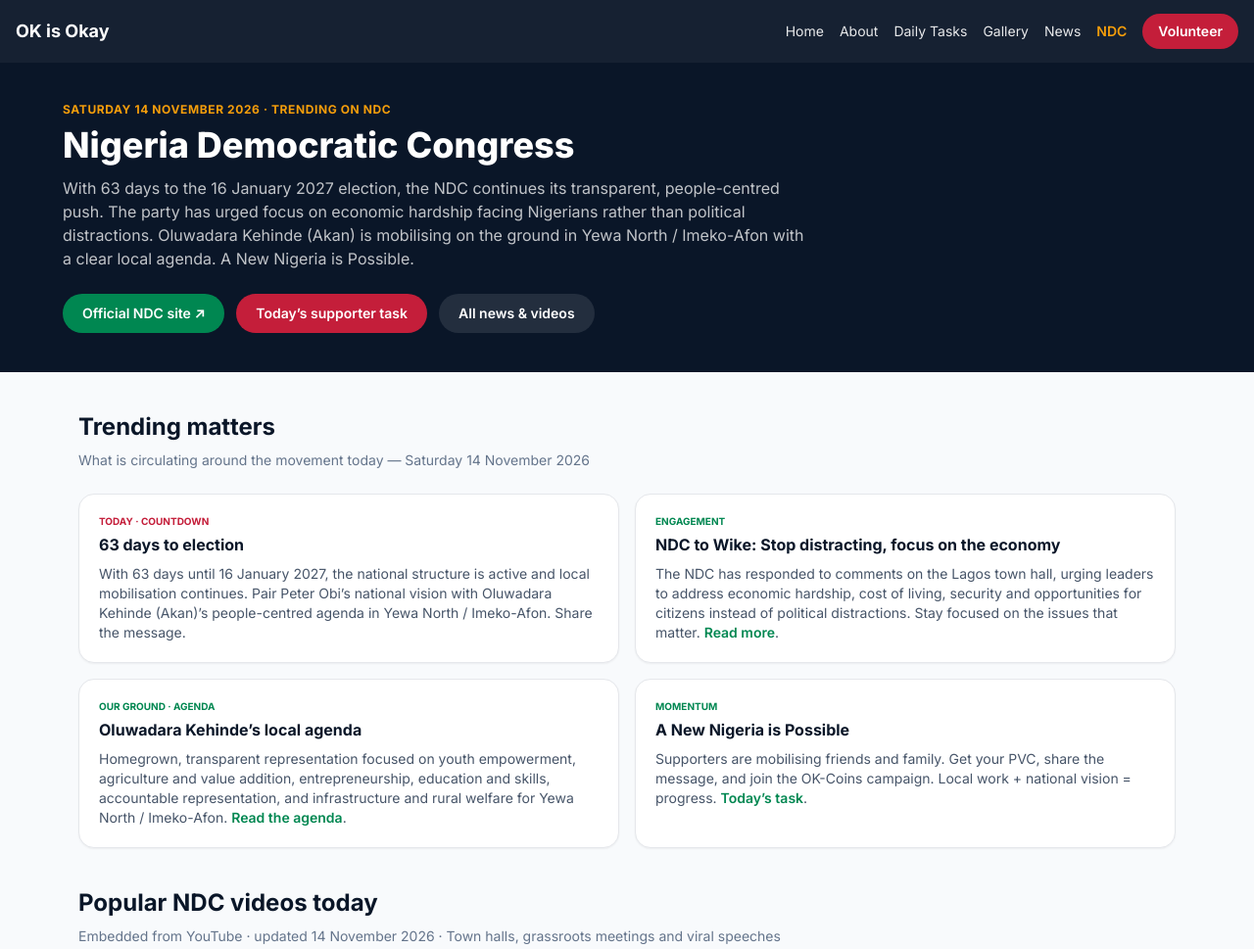
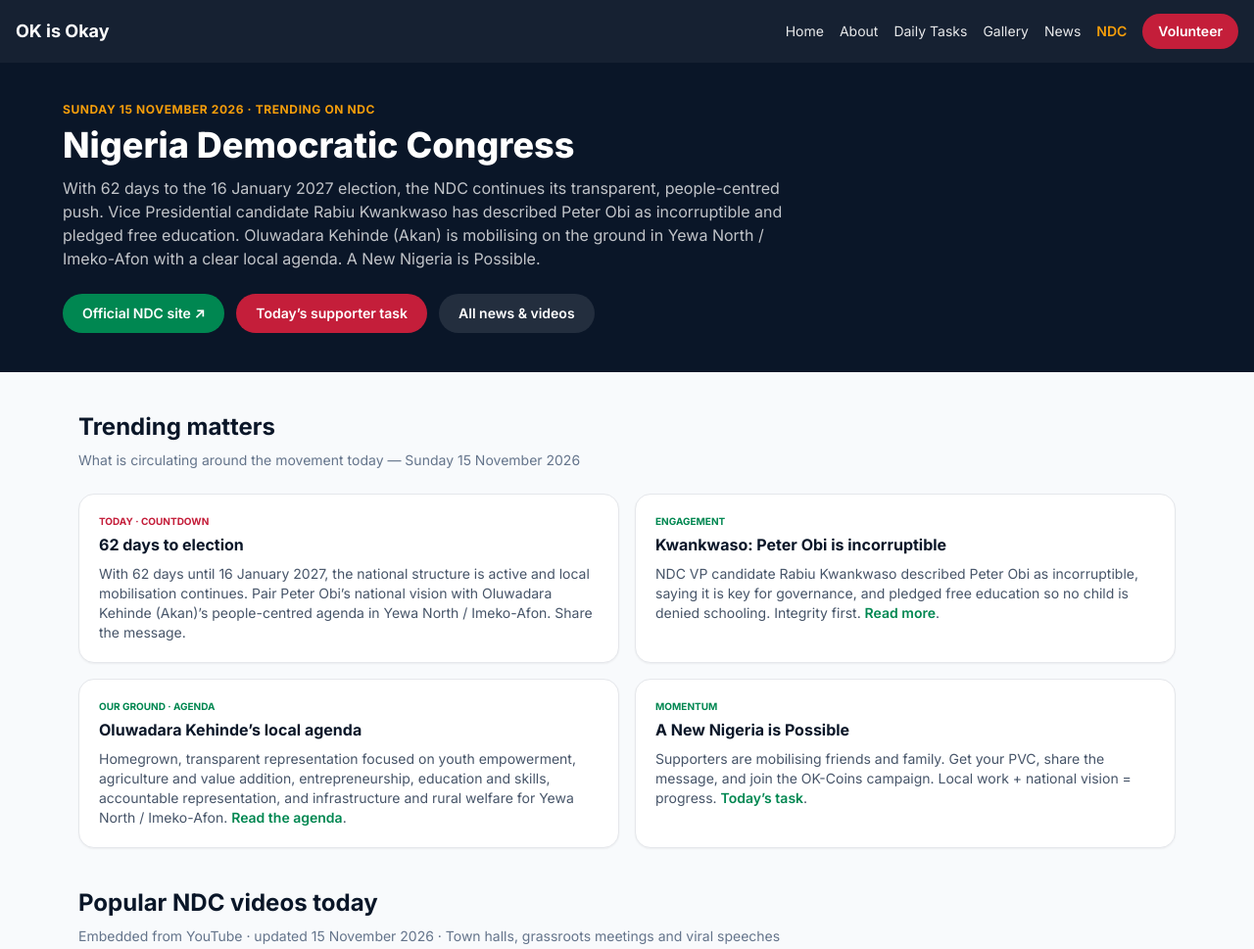
Before and after one commit to profkenny123/oluwadarakehinde, a plain HTML site: page ndc.html in a window 1280 px wide. Shown: the top 969 px of the page at 98% size. Drawn offline with nearby package versions, Linux system fonts and the light colour scheme.

Commit message:
Update NDC page for 15 November 2026 trending: 62 days, Kwankwaso on integrity

```diff
--- a/ndc.html
+++ b/ndc.html
@@ -45,9 +45,9 @@
 <main class="pt-16 flex-1">
 <section class="bg-navy text-white px-4 py-10">
 <div class="max-w-6xl mx-auto">
-<p class="text-brand-gold text-xs font-bold uppercase tracking-wider mb-2">Saturday 14 November 2026 · Trending on NDC</p>
+<p class="text-brand-gold text-xs font-bold uppercase tracking-wider mb-2">Sunday 15 November 2026 · Trending on NDC</p>
 <h1 class="text-3xl md:text-4xl font-extrabold mb-3">Nigeria Democratic Congress</h1>
-<p class="text-white/75 max-w-3xl">With 63 days to the 16 January 2027 election, the NDC continues its transparent, people-centred push. The party has urged focus on economic hardship facing Nigerians rather than political distractions. Oluwadara Kehinde (Akan) is mobilising on the ground in Yewa North / Imeko-Afon with a clear local agenda. A New Nigeria is Possible.</p>
+<p class="text-white/75 max-w-3xl">With 62 days to the 16 January 2027 election, the NDC continues its transparent, people-centred push. Vice Presidential candidate Rabiu Kwankwaso has described Peter Obi as incorruptible and pledged free education. Oluwadara Kehinde (Akan) is mobilising on the ground in Yewa North / Imeko-Afon with a clear local agenda. A New Nigeria is Possible.</p>
 <div class="mt-6 flex flex-wrap gap-3">
 <a href="https://ndcnigeria.com/" target="_blank" rel="noopener" class="px-5 py-2.5 rounded-full bg-brand-green text-white text-sm font-semibold">Official NDC site ↗</a>
 <a href="tasks.html" class="px-5 py-2.5 rounded-full bg-brand-red text-white text-sm font-semibold">Today’s supporter task</a>
@@ -57,17 +57,17 @@
 </section>
 <section class="max-w-6xl mx-auto px-4 py-10">
 <h2 class="text-2xl font-bold text-navy mb-2">Trending matters</h2>
-<p class="text-slate-500 text-sm mb-6">What is circulating around the movement today — Saturday 14 November 2026</p>
+<p class="text-slate-500 text-sm mb-6">What is circulating around the movement today — Sunday 15 November 2026</p>
 <div class="grid md:grid-cols-2 gap-4">
 <article class="bg-white rounded-2xl border shadow-sm p-5">
 <p class="text-[10px] font-bold uppercase text-brand-red mb-1">Today · Countdown</p>
-<h3 class="font-bold text-navy mb-2">63 days to election</h3>
-<p class="text-sm text-slate-600">With 63 days until 16 January 2027, the national structure is active and local mobilisation continues. Pair Peter Obi’s national vision with Oluwadara Kehinde (Akan)’s people-centred agenda in Yewa North / Imeko-Afon. Share the message.</p>
+<h3 class="font-bold text-navy mb-2">62 days to election</h3>
+<p class="text-sm text-slate-600">With 62 days until 16 January 2027, the national structure is active and local mobilisation continues. Pair Peter Obi’s national vision with Oluwadara Kehinde (Akan)’s people-centred agenda in Yewa North / Imeko-Afon. Share the message.</p>
 </article>
 <article class="bg-white rounded-2xl border shadow-sm p-5">
 <p class="text-[10px] font-bold uppercase text-brand-green mb-1">Engagement</p>
-<h3 class="font-bold text-navy mb-2">NDC to Wike: Stop distracting, focus on the economy</h3>
-<p class="text-sm text-slate-600">The NDC has responded to comments on the Lagos town hall, urging leaders to address economic hardship, cost of living, security and opportunities for citizens instead of political distractions. Stay focused on the issues that matter. <a class="text-brand-green font-semibold" href="https://www.naijanews.com/2026/11/13/stop-distracting-nigerians-ndc-tells-wike/" target="_blank" rel="noopener">Read more</a>.</p>
+<h3 class="font-bold text-navy mb-2">Kwankwaso: Peter Obi is incorruptible</h3>
+<p class="text-sm text-slate-600">NDC VP candidate Rabiu Kwankwaso described Peter Obi as incorruptible, saying it is key for governance, and pledged free education so no child is denied schooling. Integrity first. <a class="text-brand-green font-semibold" href="https://www.naijanews.com/2026/11/15/peter-obi-is-not-someone-you-can-start-thinking-of-corruption-around-him-kwankwaso/" target="_blank" rel="noopener">Read more</a>.</p>
 </article>
 <article class="bg-white rounded-2xl border shadow-sm p-5">
 <p class="text-[10px] font-bold uppercase text-brand-green mb-1">Our ground · Agenda</p>
@@ -83,7 +83,7 @@
 </section>
 <section class="max-w-6xl mx-auto px-4 pb-12">
 <h2 class="text-2xl font-bold text-navy mb-2">Popular NDC videos today</h2>
-<p class="text-slate-500 text-sm mb-6">Embedded from YouTube · updated 14 November 2026 · Town halls, grassroots meetings and viral speeches</p>
+<p class="text-slate-500 text-sm mb-6">Embedded from YouTube · updated 15 November 2026 · Town halls, grassroots meetings and viral speeches</p>
 <div id="videoGrid" class="grid sm:grid-cols-2 lg:grid-cols-3 gap-6"><p class="text-slate-500 col-span-full">Loading videos…</p></div>
 </section>
 <section class="bg-white border-t">
```
